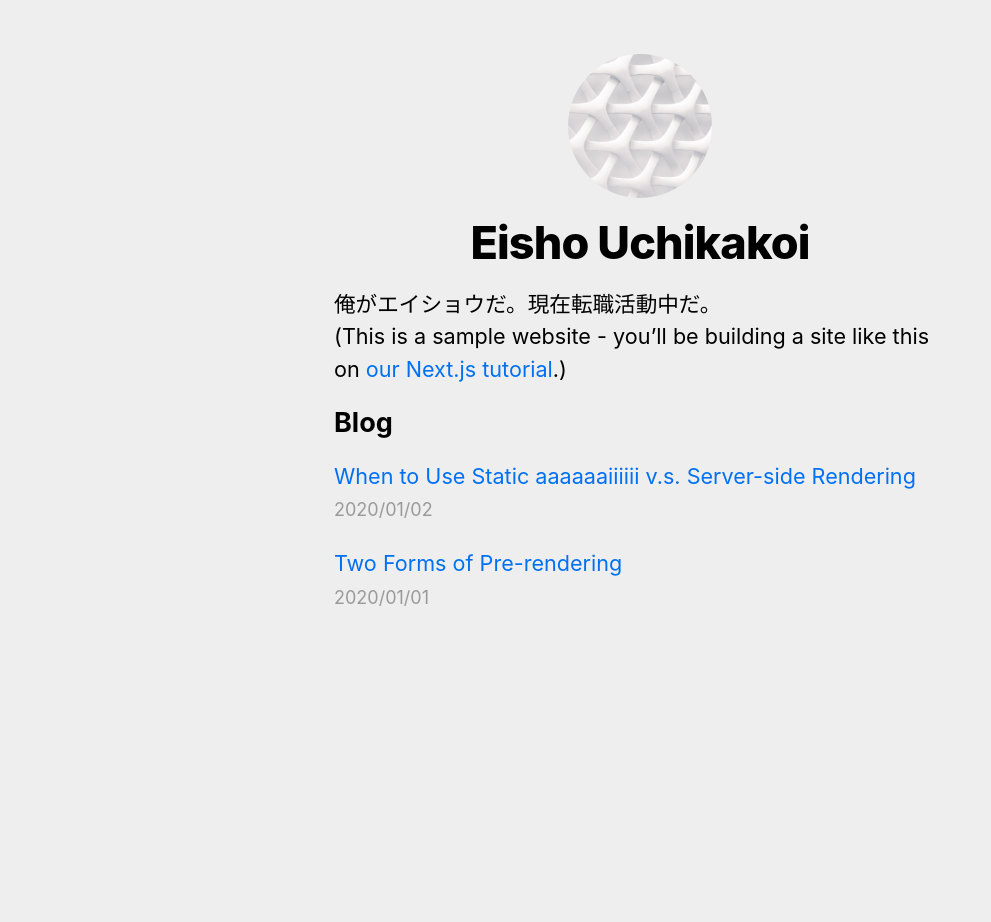
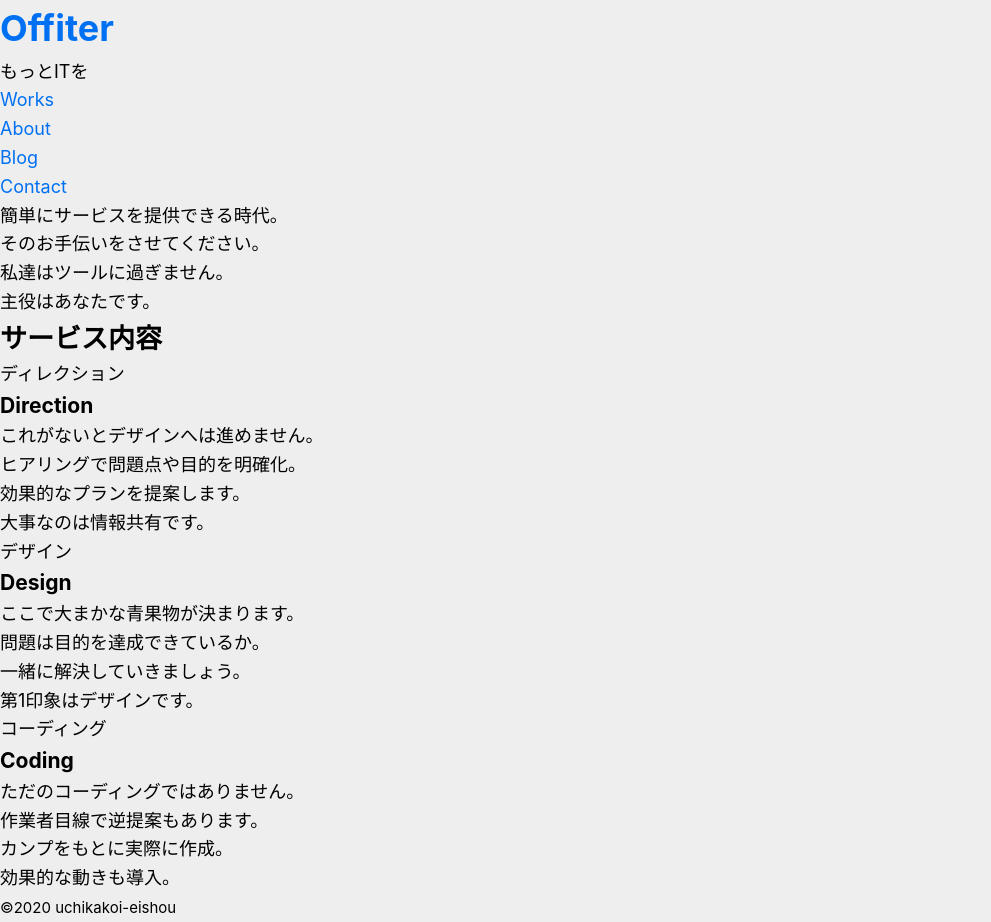
Before and after one commit to ei-show/nextjs-blog, a Next.js app: page / in a window 1280 px wide. Shown: the whole page, without its empty margins (0-991 px from the left). Before the commit the page ends 854 px from the top, so only its background shows below. Built offline with nearby package versions, Linux system fonts and the light colour scheme.

Commit message:
components/layout,headerの作成

```diff
--- /dev/null
+++ b/components/header.js
@@ -0,0 +1,15 @@
+import Link from 'next/link'
+import headerStyles from './header.module.scss'
+
+export default function Header({ siteTitle }) {
+    return (
+        <header className={headerStyles.header}>
+            <h1 className={headerStyles.header_title}>
+                <Link href="/"><a className={headerStyles.header_title_link}>{siteTitle}</a></Link>
+            </h1>
+            <div className={headerStyles.header_img}>
+                <p className={headerStyles.keyvisual}>もっとITを</p>
+            </div>
+        </header>
+    )
+}
--- a/components/layout.js
+++ b/components/layout.js
@@ -1,66 +1,58 @@
 import Head from 'next/head'
-import styles from './layout.module.css'
-import utilStyles from '../styles/utils.module.css'
 import Link from 'next/link'
 
-const name = 'Eisho Uchikakoi'
-export const siteTitle = 'Next.js Sample Website'
+// import styles from './layout.module.css'
+import Header from '../components/header'
 
-export default function Layout({ children, home }) {
+const siteTitle = 'Offiter'
+
+export default function Layout({pageTitle, children}) {
   return (
-    <div className={styles.container}>
+    <>
       <Head>
+        {pageTitle ?
+          <title>{pageTitle} | {siteTitle}</title>
+          :
+          <title>{siteTitle}</title>
+        }
         <link rel="icon" href="/favicon.ico" />
-        <meta
-          name="description"
-          content="Learn how to build a personal website using Next.js"
-        />
-        <meta
-          property="og:image"
-          content={`https://og-image.now.sh/${encodeURI(
-            siteTitle
-          )}.png?theme=light&md=0&fontSize=75px&images=https%3A%2F%2Fassets.vercel.com%2Fimage%2Fupload%2Ffront%2Fassets%2Fdesign%2Fnextjs-black-logo.svg`}
-        />
-        <meta name="og:title" content={siteTitle} />
-        <meta name="twitter:card" content="summary_large_image" />
       </Head>
-      <header className={styles.header}>
-        {home ? (
-          <>
-            <img
-              src="/images/profile.jpg"
-              className={`${styles.headerHomeImage} ${utilStyles.borderCircle}`}
-              alt={name}
-            />
-            <h1 className={utilStyles.heading2Xl}>{name}</h1>
-          </>
-        ) : (
-          <>
-            <Link href="/">
-              <a>
-                <img
-                  src="/images/profile.jpg"
-                  className={`${styles.headerImage} ${utilStyles.borderCircle}`}
-                  alt={name}
-                />
-              </a>
-            </Link>
-            <h2 className={utilStyles.headingLg}>
-              <Link href="/">
-                <a className={utilStyles.colorInherit}>{name}</a>
-              </Link>
-            </h2>
-          </>
-        )}
-      </header>
+
+      <Header siteTitle={siteTitle}/>
+
+      <nav>
+        <ul class="nav">
+          <li class="nav_item"><a class="nav_item_link" href="#">
+            <i class="fas fa-2x fa-fw fa-briefcase my_gray"></i>
+            <p class="nav_item_name">Works</p>
+          </a></li>
+          <li class="nav_item"><a class="nav_item_link" href="#">
+            <i class="fas fa-2x fa-fw fa-user my_gray"></i>
+            <p class="nav_item_name">About</p>
+          </a></li>
+          <li class="nav_item"><a class="nav_item_link" href="#">
+            <i class="fas fa-2x fa-fw fa-blog my_gray"></i>
+            <p class="nav_item_name">Blog</p>
+          </a></li>
+          <li class="nav_item"><a class="nav_item_link" href="#">
+            <i class="fas fa-2x fa-fw fa-envelope my_gray"></i>
+            <p class="nav_item_name">Contact</p>
+          </a></li>
+        </ul>
+      </nav>
+
       <main>{children}</main>
-      {!home && (
-        <div className={styles.backToHome}>
-          <Link href="/">
-            <a>← Back to home</a>
-          </Link>
-        </div>
-      )}
-    </div>
+
+      <footer>
+        <ul class="footer_sns">
+          <li class="footer_sns_item"><a href="#" class=""><i class="fab fa-2x fa-fw fa-instagram-square my_gray"></i></a></li>
+          <li class="footer_sns_item"><a href="#" class=""><i class="fab fa-2x fa-fw fa-twitter-square my_gray"></i></a></li>
+          <li class="footer_sns_item"><a href="#" class=""><i class="fab fa-2x fa-fw fa-facebook-square my_gray"></i></a></li>
+          <li class="footer_sns_item"><a href="#" class=""><i class="fab fa-2x fa-fw fa-github-square my_gray"></i></a></li>
+        </ul>
+        <p class="copyright"><small>&copy;2020 uchikakoi-eishou</small></p>
+      </footer>
+
+    </>
   )
 }
--- a/package.json
+++ b/package.json
@@ -14,6 +14,7 @@
     "react": "16.13.1",
     "react-dom": "16.13.1",
     "remark": "^12.0.1",
-    "remark-html": "^12.0.0"
+    "remark-html": "^12.0.0",
+    "sass": "^1.27.0"
   }
 }
--- a/pages/index.js
+++ b/pages/index.js
@@ -1,50 +1,56 @@
 import Head from 'next/head'
-import Layout, { siteTitle } from '../components/layout'
-import utilStyles from '../styles/utils.module.css'
-import { getSortedPostsData } from '../lib/posts'
 import Link from 'next/link'
-import Date from '../components/date'
+import indexStyles from './index.module.scss'
+import Layout from '../components/layout'
 
+export default function Index() {
+    return (
+        <Layout>
+            <Head>
+            </Head>
+                <div class="main_message">
+                    <p>簡単にサービスを提供できる時代。</p>
+                    <p>そのお手伝いをさせてください。</p>
+                    <p>私達はツールに過ぎません。</p>
+                    <p>主役はあなたです。</p>
+                </div>
+                <h2 class="main_title">サービス内容</h2>
+                <div class="container">
+                    <div class="card">
+                        <p class="card_title_jp">ディレクション</p>
+                        <h3 class="card_title">Direction</h3>
+                        <i class="card_icon fas fa-4x fa-fw fa-headset my_gray"></i>
+                        <div class="card_message">
+                            <p>これがないとデザインへは進めません。</p>
+                            <p>ヒアリングで問題点や目的を明確化。</p>
+                            <p>効果的なプランを提案します。</p>
+                            <p>大事なのは情報共有です。</p>
+                        </div>
+                    </div>
+                    <div class="card">
+                        <p class="card_title_jp">デザイン</p>
+                        <h3 class="card_title">Design</h3>
+                        <i class="card_icon fas fa-4x fa-fw fa-edit my_gray"></i>
+                        <div class="card_message">
+                            <p>ここで大まかな青果物が決まります。</p>
+                            <p>問題は目的を達成できているか。</p>
+                            <p>一緒に解決していきましょう。</p>
+                            <p>第1印象はデザインです。</p>
+                        </div>
+                    </div>
+                    <div class="card">
+                        <p class="card_title_jp">コーディング</p>
+                        <h3 class="card_title">Coding</h3>
+                        <i class="card_icon fas fa-4x fa-fw fa-code my_gray"></i>
+                        <div class="card_message">
+                            <p>ただのコーディングではありません。</p>
+                            <p>作業者目線で逆提案もあります。</p>
+                            <p>カンプをもとに実際に作成。</p>
+                            <p>効果的な動きも導入。</p>
+                        </div>
+                    </div>
+                </div>
 
-export async function getStaticProps() {
-  const allPostsData = getSortedPostsData()
-  return {
-    props: {
-      allPostsData
-    }
-  }
+        </Layout>
+    )
 }
-
-export default function Home({ allPostsData }) {
-  return (
-    <Layout home>
-      <Head>
-        <title>{siteTitle}</title>
-      </Head>
-      <section className={utilStyles.headingMd}>
-        <p>俺がエイショウだ。現在転職活動中だ。</p>
-        <p>
-          (This is a sample website - you’ll be building a site like this on{' '}
-          <a href="https://nextjs.org/learn">our Next.js tutorial</a>.)
-        </p>
-      </section>
-      <section className={`${utilStyles.headingMd} ${utilStyles.padding1px}`}>
-        <h2 className={utilStyles.headingLg}>Blog</h2>
-        <ul className={utilStyles.list}>
-          {allPostsData.map(({ id, date, title }) => (
-            <li className={utilStyles.listItem} key={id}>
-              <Link href={`/posts/${id}`}>
-                <a>{title}</a>
-              </Link>
-              <br />
-              <small className={utilStyles.lightText}>
-                <Date dateString={date} />
-              </small>
-            </li>
-          ))}
-        </ul>
-      </section>
-
-    </Layout>
-  )
-}
```
Also changed, not shown: components/_layout.js (added, +66 -0 lines), pages/_index.js (added, +50 -0 lines), components/_layout.module.css (renamed from components/layout.module.css), components/header.module.scss (added), pages/index.module.scss (added), 1 other file (tests, documents, lock files or other folders).
